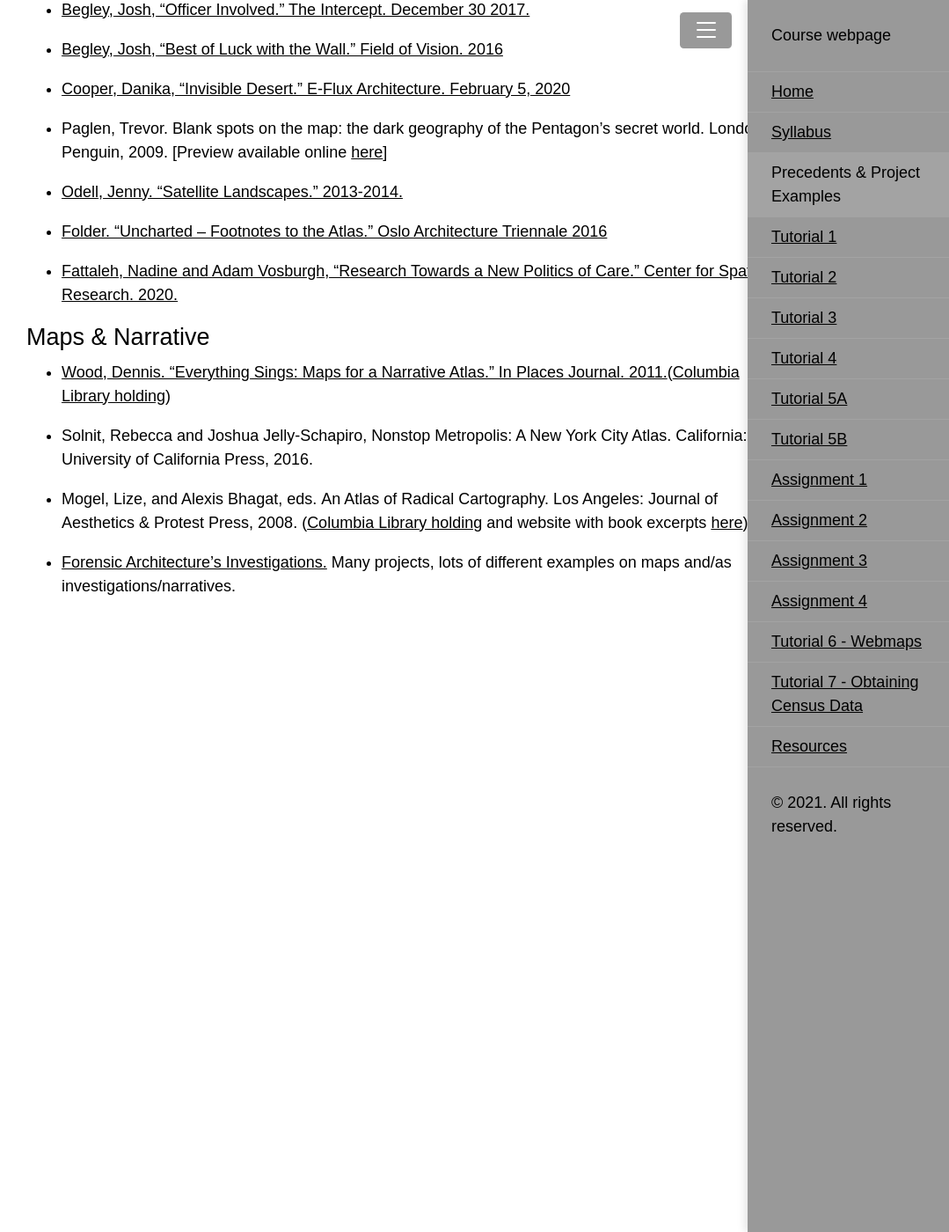
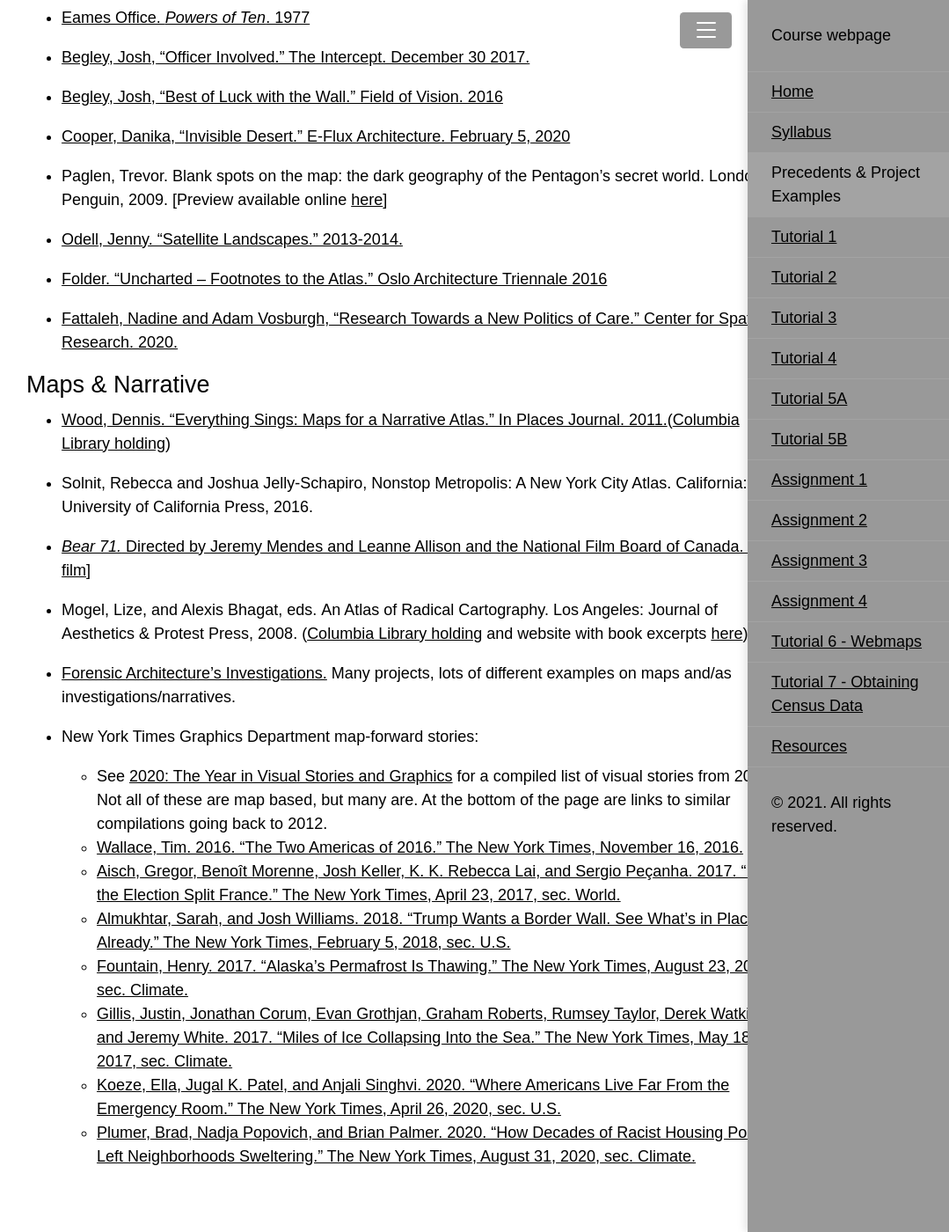
Before and after one commit to CenterForSpatialResearch/methods-in-spatial-research-sp2021, a Jekyll site: the page built from precedents.md, in a window 1280 px wide and 1400 px high, scrolled down 2503 px. Shown: the whole window at 88% size, without its empty margins (178-1257 px from the left). Built offline with Jekyll 4.4.1, drawn with Linux system fonts in a browser that asks for light colours; some of the changed text lies outside the part shown.

```diff
--- a/precedents.md
+++ b/precedents.md
@@ -20,7 +20,8 @@ order: 2
 
 - [Bending Lines: Maps and Data from Distortion to Deception. Boston: Leventhal Map & Education Center at the Boston Public Library, 2020.](https://www.leventhalmap.org/digital-exhibitions/bending-lines)
 
-- [This is not an Atlas - A Documentary on Counter-Cartographies](https://www.youtube.com/watch?v=T8-GKyy3j6I&feature=youtu.be)
+- [kollektiv orangotango+, *This is not an Atlas: A Global Collection of Counter Cartographies*. 2018. Transcript Verlag](https://notanatlas.org/about/)
+  - Companion documentary: [*This is not an Atlas: A Documentary on Counter-Cartographies*](https://www.youtube.com/watch?v=T8-GKyy3j6I&feature=youtu.be)
 
 - [Adam Loften & Emmanuel Vaughan-Lee, "Counter Mapping" Emergence Magazine](https://emergencemagazine.org/story/counter-mapping/) on Maps of the Zuni world.
 
@@ -115,10 +116,27 @@ Beatrixpark, Amsterdam. Site specific artwork.](http://www.jeremywood.net/artwor
 
 - Solnit, Rebecca and Joshua Jelly-Schapiro, Nonstop Metropolis: A New York City Atlas. California: University of California Press, 2016.
 
+- [*Bear 71.* Directed by Jeremy Mendes and Leanne Allison and the National Film Board of Canada. [web film]](https://bear71vr.nfb.ca/)
+
 - Mogel, Lize, and Alexis Bhagat, eds. An Atlas of Radical Cartography. Los Angeles: Journal of Aesthetics & Protest Press, 2008. ([Columbia Library holding](https://clio.columbia.edu/catalog/6359214?counter=1) and website with book excerpts [here](http://www.an-atlas.com/))
 
 - [Forensic Architecture's Investigations.](https://forensic-architecture.org/) Many projects, lots of different examples on maps and/as investigations/narratives.
 
+- New York Times Graphics Department map-forward stories:
+
+  - See [2020: The Year in Visual Stories and Graphics](https://www.nytimes.com/interactive/2020/12/30/us/2020-year-in-graphics.html?searchResultPosition=2) for a compiled list of visual stories from 2020. Not all of these are map based, but many are. At the bottom of the page are links to similar compilations going back to 2012.
+  - [Wallace, Tim. 2016. “The Two Americas of 2016.” The New York Times, November 16, 2016.](https://www.nytimes.com/interactive/2016/11/16/us/politics/the-two-americas-of-2016.html)
+  - [Aisch, Gregor, Benoît Morenne, Josh Keller, K. K. Rebecca Lai, and Sergio Peçanha. 2017. “How the Election Split France.” The New York Times, April 23, 2017, sec. World.](https://www.nytimes.com/interactive/2017/04/23/world/europe/french-election-results-maps.html)
+  - [Almukhtar, Sarah, and Josh Williams. 2018. “Trump Wants a Border Wall. See What’s in Place Already.” The New York Times, February 5, 2018, sec. U.S.](https://www.nytimes.com/interactive/2018/02/05/us/border-wall.html)
+  - [Fountain, Henry. 2017. “Alaska’s Permafrost Is Thawing.” The New York Times, August 23, 2017, sec. Climate.](https://www.nytimes.com/interactive/2017/08/23/climate/alaska-permafrost-thawing.html)
+  - [Gillis, Justin, Jonathan Corum, Evan Grothjan, Graham Roberts, Rumsey Taylor, Derek Watkins, and Jeremy White. 2017. “Miles of Ice Collapsing Into the Sea.” The New York Times, May 18, 2017, sec. Climate.](https://www.nytimes.com/interactive/2017/05/18/climate/antarctica-ice-melt-climate-change.html)
+  - [Koeze, Ella, Jugal K. Patel, and Anjali Singhvi. 2020. “Where Americans Live Far From the Emergency Room.” The New York Times, April 26, 2020, sec. U.S.](https://www.nytimes.com/interactive/2020/04/26/us/us-hospital-access-coronavirus.html.)
+  - [Plumer, Brad, Nadja Popovich, and Brian Palmer. 2020. “How Decades of Racist Housing Policy Left Neighborhoods Sweltering.” The New York Times, August 31, 2020, sec. Climate.](https://www.nytimes.com/interactive/2020/08/24/climate/racism-redlining-cities-global-warming.html.)
+
+
+
+
+
 <!-- Other misc projects to be added:
 Anti-Eviction Mapping Project
 Forensic Architecture -->
```
Also changed, not shown: syllabus.md (+11 -3 lines).
